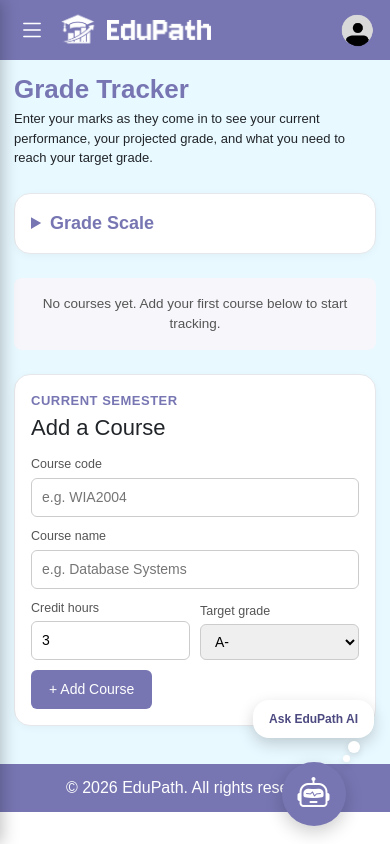
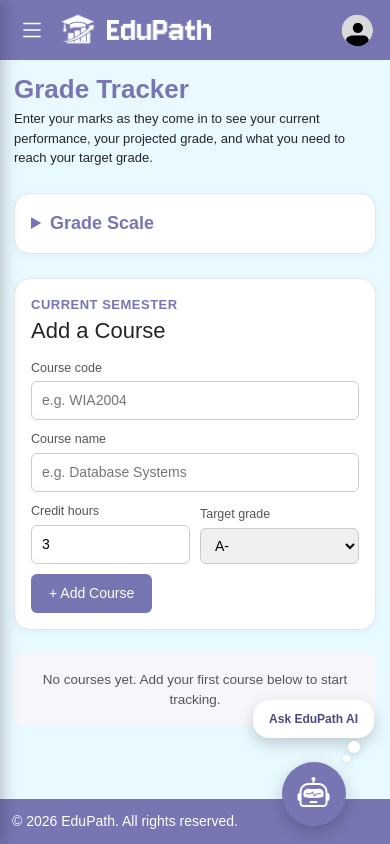
Before and after one commit to khor04/EduPath, a Flask app: page /grade-tracker in a window 390 px wide. Run offline with Flask 3, Linux system fonts and the light colour scheme; the visitor is signed in with stand-in values (Sample User, id 1); data that the repository does not hold is empty.

Commit message:
fix layout problem

```diff
--- a/static/css/layout.css
+++ b/static/css/layout.css
@@ -8,6 +8,16 @@
 html, body {
   height: 100%;
   margin: 0;
+}
+
+/* Top bar, page, footer stacked in a column at least the height of the
+   screen, so on a short page the content area grows and the footer sits
+   at the bottom instead of leaving blank white space under it. */
+body {
+  display: flex;
+  flex-direction: column;
+  height: auto;               /* grows past the screen on long pages */
+  min-height: 100vh;
 }
 
 .page-wrapper {
@@ -262,6 +272,7 @@ footer p {
   .page-layout {
     flex-direction: column;
     min-height: auto;
+    flex: 1 0 auto;           /* fills the screen on short pages (see body) */
   }
 
   .menu-toggle-btn {
@@ -329,6 +340,14 @@ footer p {
   .content {
     padding: 20px;
   }
+
+  /* The round chat button is fixed in the bottom-right corner; keep the
+     footer text clear of it now that the footer sits at the bottom. */
+  footer {
+    padding-right: 90px;
+    font-size: 14px;
+    text-align: left;
+  }
 }
 
 @media (max-width: 480px) {
--- a/static/css/tracker.css
+++ b/static/css/tracker.css
@@ -348,7 +348,7 @@
 }
 
 .grade-scale[open] summary {
-  margin-bottom: 8px;
+  margin-bottom: 6px;
 }
 
 .grade-scale-table {
@@ -356,7 +356,7 @@
   max-width: 520px;
   border-collapse: collapse;
   font-size: 14px;
-  margin-top: 8px;
+  margin-top: 6px;
 }
 
 .grade-scale-table th {
--- a/templates/tracker.html
+++ b/templates/tracker.html
@@ -41,8 +41,6 @@
     </table>
   </details>
 
-  <div id="trackerCourses"></div>
-
   <div class="tracker-card add-course-card">
     <p class="card-label">CURRENT SEMESTER</p>
     <h2>Add a Course</h2>
@@ -64,6 +62,10 @@
     </form>
   </div>
 
+  <div id="trackerCourses"></div>
+
+
+
 </div>
 
 <script>
```
